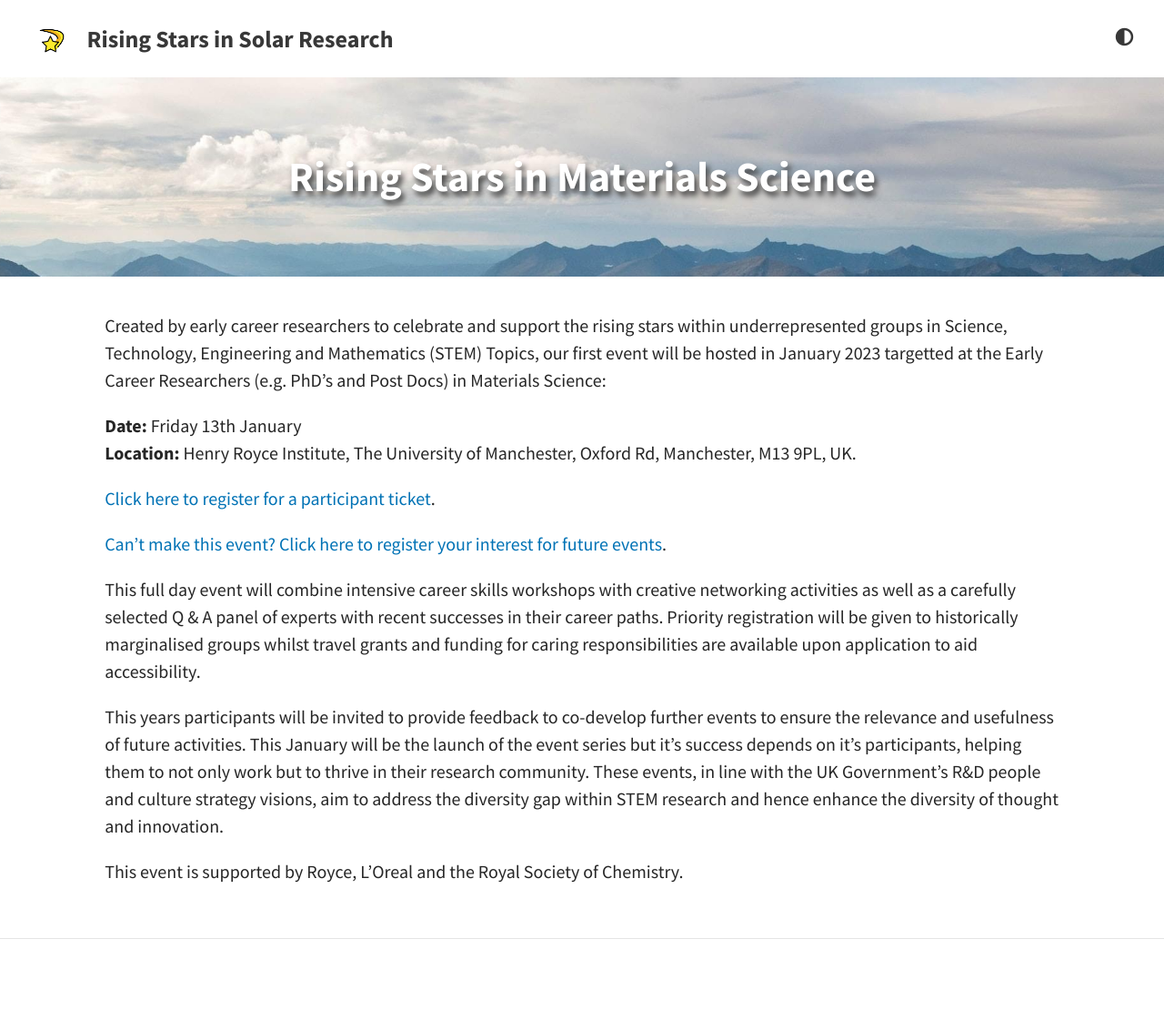
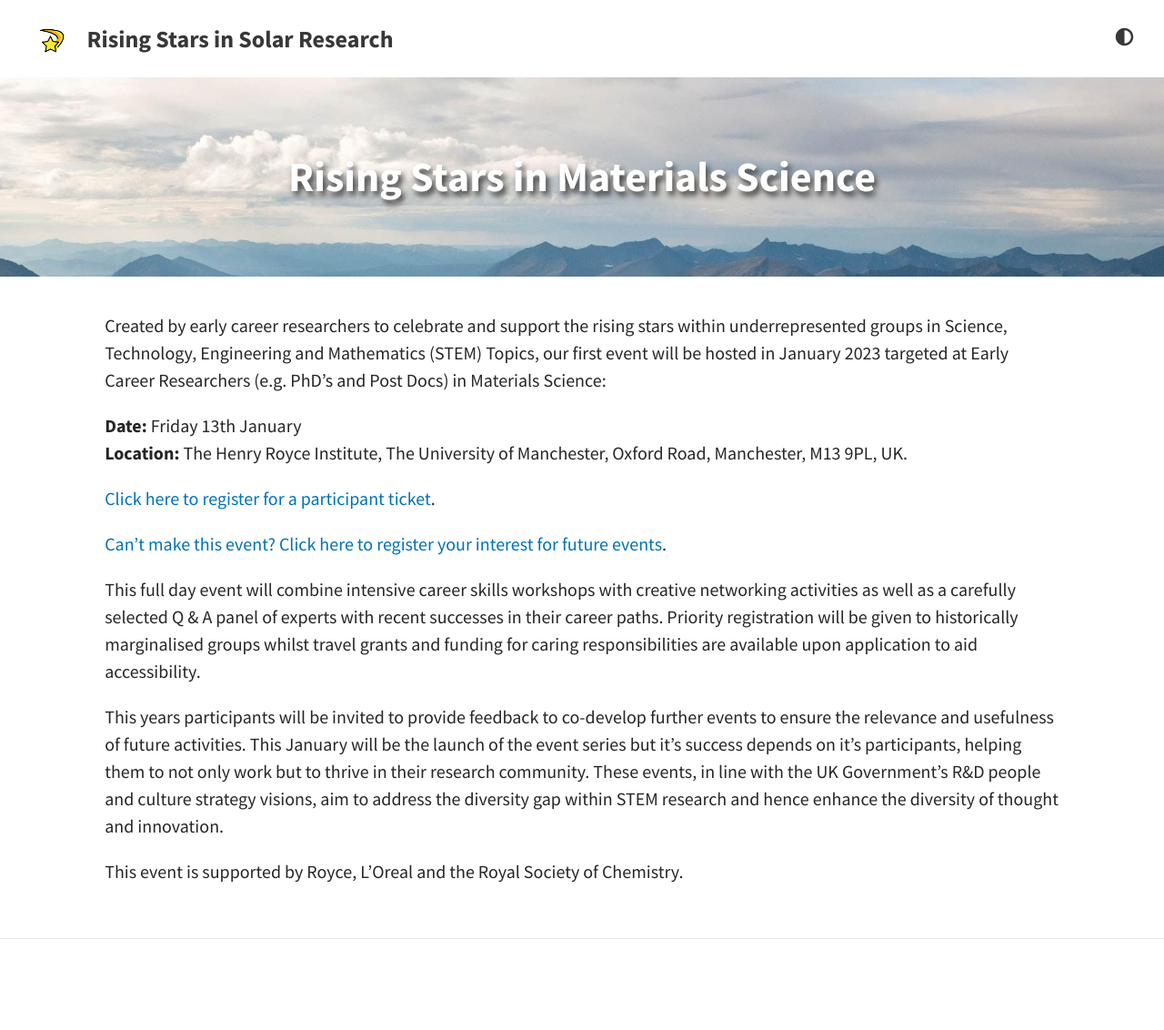
Before and after one commit to MAINSTRAEM/old_website, a Jekyll site: the page built from index.md, in a window 1280 px wide. Shown: the whole page at 91% size. Built offline with Jekyll 4.4.1, drawn with Linux system fonts in a browser that asks for light colours.

```diff
--- a/index.md
+++ b/index.md
@@ -6,14 +6,14 @@ hide: true                           # Prevent the page title to appear in the n
 icon: "fa-search"                    # Will Display only the fontawesome icon (here: fa-search) and not the title
 ---
 
-Created by early career researchers to celebrate and support the rising stars within underrepresented groups in Science, Technology, Engineering and Mathematics (STEM) Topics, our first event will be hosted in January 2023 targetted at the Early Career Researchers (e.g. PhD's and Post Docs) in Materials Science:
+Created by early career researchers to celebrate and support the rising stars within underrepresented groups in Science, Technology, Engineering and Mathematics (STEM) Topics, our first event will be hosted in January 2023 targeted at Early Career Researchers (e.g. PhD's and Post Docs) in Materials Science:
 
 **Date:** Friday 13th January
-**Location:** Henry Royce Institute, The University of Manchester, Oxford Rd, Manchester, M13 9PL, UK.
+**Location:** The Henry Royce Institute, The University of Manchester, Oxford Road, Manchester, M13 9PL, UK.
 
 [Click here to register for a participant ticket](https://forms.office.com/r/DgJ6TH8EPU).
 
-[Can't make this event? Click here to register your interest for future events]().
+[Can't make this event? Click here to register your interest for future events](https://forms.office.com/r/vFve9CKBM4).
 
 This full day event will combine intensive career skills workshops with creative networking activities as well as a carefully selected Q & A panel of experts with recent successes in their career paths. Priority registration will be given to historically marginalised groups whilst travel grants and funding for caring responsibilities are available upon application to aid accessibility.
 
```
